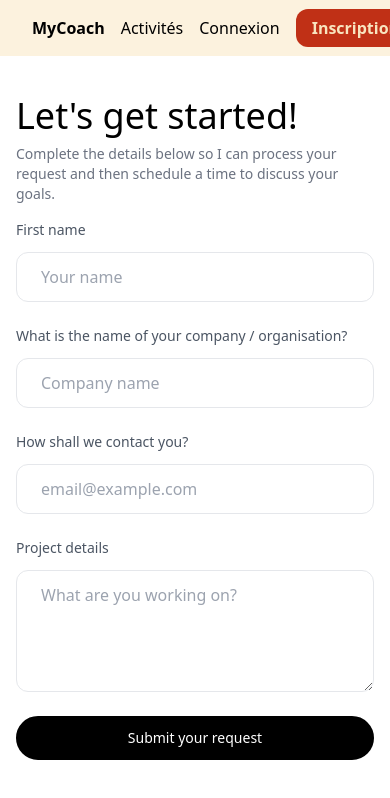
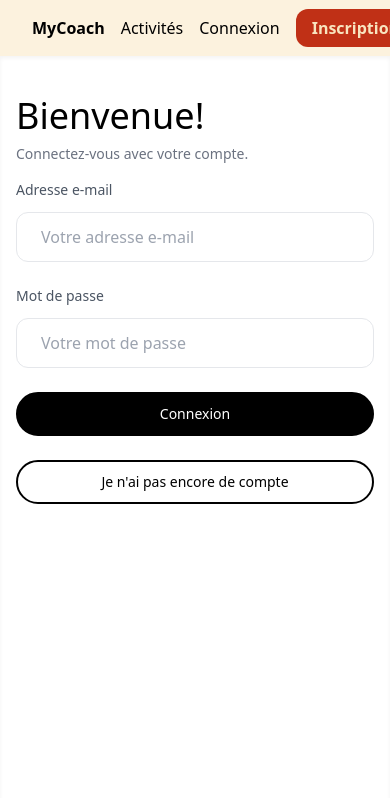
Before and after one commit to andronedev/sio2_mycoach, a Nuxt app in the folder front/: page /login in a window 390 px wide. Shown: the top 798 px of the page. Built offline with nearby package versions, Linux system fonts and the light colour scheme; what vue-responsive-video-background-player would draw is missing.

Commit message:
🚀 ajout login + register UI

```diff
--- a/front/assets/css/main.css
+++ b/front/assets/css/main.css
@@ -1,3 +1,57 @@
 @tailwind base;
 @tailwind components;
 @tailwind utilities;
+
+.reallyfull {
+    height: calc(100vh - 56px);
+}
+
+.reallyfulltable {
+    height: calc(100vh - 100px);
+}
+
+.fade-enter-active,
+.fade-leave-active {
+  transition: opacity 0.5s;
+}
+.fade-enter,
+.fade-leave-active {
+  opacity: 0;
+}
+
+
+.layout-enter-active,
+.layout-leave-active {
+    transition: opacity 0.5s;
+
+}
+.layout-enter,
+.layout-leave-active {
+    opacity: 0;
+    background-color: #000000;
+}
+
+
+
+.slide-left-enter-active,
+.slide-left-leave-active,
+.slide-right-enter-active,
+.slide-right-leave-active {
+  transition: all 0.2s;
+}
+.slide-left-enter-from {
+  opacity: 0;
+  transform: translate(50px, 0);
+}
+.slide-left-leave-to {
+  opacity: 0;
+  transform: translate(-50px, 0);
+}
+.slide-right-enter-from {
+  opacity: 0;
+  transform: translate(-50px, 0);
+}
+.slide-right-leave-to {
+  opacity: 0;
+  transform: translate(50px, 0);
+}
--- a/front/pages/activites.vue
+++ b/front/pages/activites.vue
@@ -3,7 +3,7 @@
 
     <div
       v-show="!isLoading"
-      class="flex flex-col md:flex-row justify-center items-start reallyfull"
+      class="flex flex-col md:flex-row justify-center items-start reallyfulltable"
     >
     <div class="m-4 h-full w-full select-none border-collapse rounded-lg overflow-hidden shadow-xl bg-gray-50 border-2 border-gray-400">
     <table class=" table-fixed  h-full w-full rounded-lg overflow-hidden">
@@ -153,7 +153,5 @@ export default {
 
 
 <style scoped>
-.reallyfull {
-  height: calc(100vh - 100px);
-}
+
 </style>
--- a/front/pages/login.vue
+++ b/front/pages/login.vue
@@ -1,20 +1,19 @@
 <template>
-  <section>
+  <section class="reallyfull">
     <div
-      class="relative flex justify-center max-h-full overflow-hidden lg:px-0 md:px-12"
+      class="relative flex justify-center h-full overflow-hidden lg:px-0 md:px-12"
     >
       <div
-        class="relative z-10 flex flex-col flex-1 px-4 py-10 bg-white shadow-2xl lg:py-24 md:flex-none md:px-28 sm:justify-center"
+        class="shadow-inner relative z-10 flex flex-col flex-1 px-4 py-10 bg-white shadow-2xl lg:py-24 md:flex-none md:px-28 sm:justify-center"
       >
         <div
           class="w-full max-w-md mx-auto md:max-w-sm md:px-0 md:w-96 sm:px-4"
         >
           <div class="flex flex-col">
             <div>
-              <h2 class="text-4xl text-black">Let's get started!</h2>
+              <h2 class="text-4xl text-black">Bienvenue!</h2>
               <p class="mt-2 text-sm text-gray-500">
-                Complete the details below so I can process your request and
-                then schedule a time to discuss your goals.
+                Connectez-vous avec votre compte.
               </p>
             </div>
           </div>
@@ -25,82 +24,65 @@
               <div>
                 <label
                   class="block mb-3 text-sm font-medium text-gray-600"
-                  name="name"
+                  for="email"
                 >
-                  First name
+                  Adresse e-mail
                 </label>
                 <input
+                  id="email"
                   class="block w-full px-6 py-3 text-black bg-white border border-gray-200 appearance-none rounded-xl placeholder:text-gray-400 focus:border-blue-500 focus:outline-none focus:ring-blue-500 sm:text-sm"
-                  placeholder="Your name"
+                  placeholder="Votre adresse e-mail"
+                  type="email"
+                  required
+                />
+              </div>
+              <div>
+                <label
+                  class="block mb-3 text-sm font-medium text-gray-600"
+                  for="password"
+                >
+                  Mot de passe
+                </label>
+                <input
+                  id="password"
+                  class="block w-full px-6 py-3 text-black bg-white border border-gray-200 appearance-none rounded-xl placeholder:text-gray-400 focus:border-blue-500 focus:outline-none focus:ring-blue-500 sm:text-sm"
+                  placeholder="Votre mot de passe"
+                  type="password"
+                  required
                 />
               </div>
               <div class="col-span-full">
-                <label
-                  class="block mb-3 text-sm font-medium text-gray-600"
-                  name="company"
+                <button
+                  class="items-center justify-center w-full px-6 py-2.5 text-center text-white duration-200 bg-black border-2 border-black rounded-full inline-flex hover:bg-transparent hover:border-black hover:text-black focus:outline-none focus-visible:outline-black text-sm focus-visible:ring-black"
+                  type="submit"
                 >
-                  What is the name of your company / organisation?
-                </label>
-                <input
-                  class="block w-full px-6 py-3 text-black bg-white border border-gray-200 appearance-none rounded-xl placeholder:text-gray-400 focus:border-blue-500 focus:outline-none focus:ring-blue-500 sm:text-sm"
-                  placeholder="Company name"
-                />
+                  Connexion
+                </button>
               </div>
               <div class="col-span-full">
-                <label
-                  class="block mb-3 text-sm font-medium text-gray-600"
-                  name="email"
+                <NuxtLink
+                  class="items-center justify-center w-full px-6 py-2.5 text-center text-black duration-200 bg-white border-2 border-black rounded-full inline-flex hover:bg-black hover:border-black hover:text-white focus:outline-none focus-visible:outline-black text-sm focus-visible:ring-black"
+                  type="button"
+                  to="/register"
                 >
-                  How shall we contact you?
-                </label>
-                <input
-                  class="block w-full px-6 py-3 text-black bg-white border border-gray-200 appearance-none rounded-xl placeholder:text-gray-400 focus:border-blue-500 focus:outline-none focus:ring-blue-500 sm:text-sm"
-                  placeholder="email@example.com"
-                  autocomplete="off"
-                  type="email"
-                />
-              </div>
-              <div>
-                <div>
-                  <label
-                    class="block mb-3 text-sm font-medium text-gray-600"
-                    name="message"
-                  >
-                    Project details
-                  </label>
-                  <div class="mt-1">
-                    <textarea
-                      class="block w-full px-6 py-3 text-black bg-white border border-gray-200 appearance-none rounded-xl placeholder:text-gray-400 focus:border-blue-500 focus:outline-none focus:ring-blue-500 sm:text-sm"
-                      placeholder="What are you working on?"
-                      rows="4"
-                    ></textarea>
-                  </div>
-                </div>
-              </div>
-              <div class="col-span-full">
-                <button
-                  class="items-center justify-center w-full px-6 py-2.5 text-center text-white duration-200 bg-black border-2 border-black rounded-full nline-flex hover:bg-transparent hover:border-black hover:text-black focus:outline-none focus-visible:outline-black text-sm focus-visible:ring-black"
-                  type="submit"
-                >
-                  Submit your request
-                </button>
+                  Je n'ai pas encore de compte
+                </NuxtLink>
               </div>
             </div>
           </form>
         </div>
       </div>
-      <div class="hidden bg-white lg:block lg:flex-1 lg:relative sm:contents">
+      <div class="hidden lg:block lg:flex-1 lg:relative sm:contents bg-black">
         <div
-          class="absolute inset-0 object-cover w-full min-h-screen bg-white"
+          class="absolute inset-0 object-cover w-full min-h-screen bg-black"
           alt=""
-
         >
           <video
             autoplay
             muted
             loop
             id="bkgrdVideo"
-            class=" w-full h-full bg-gray-200 object-cover"
+            class="w-full h-full bg-black object-cover shadow-inner"
           >
             <source src="cinematicv3.mp4" type="video/mp4" />
           </video>
@@ -111,6 +93,14 @@
 </template>
 
 <script>
+
+definePageMeta({
+  pageTransition: {
+    name: 'slide-right',
+    mode: 'out-in'
+  },
+})
+
 export default {};
 </script>
 
--- a/front/pages/register.vue
+++ b/front/pages/register.vue
@@ -1,17 +1,86 @@
 <template>
-
+  <section class="reallyfull">
+    <div class="relative flex justify-center h-full overflow-hidden lg:px-0 md:px-12">
+      <div class="hidden lg:block lg:flex-1 lg:relative sm:contents  bg-black">
+        <div class="absolute inset-0 object-cover w-full min-h-screen  bg-black" alt="">
+          <video autoplay muted loop id="bkgrdVideo" class="w-full h-full  bg-black object-cover shadow-inner">
+            <source src="cinematicv3.mp4" type="video/mp4" />
+          </video>
+        </div>
+      </div>
+      <div class="shadow-inner relative z-10 flex flex-col flex-1 px-4 py-10 bg-white shadow-2xl lg:py-24 md:flex-none md:px-28 sm:justify-center">
+        <div class="w-full max-w-md mx-auto md:max-w-sm md:px-0 md:w-96 sm:px-4">
+          <div class="flex flex-col">
+            <div>
+              <h2 class="text-4xl text-black">Bienvenue!</h2>
+              <p class="mt-2 text-sm text-gray-500">
+                Créez votre compte pour accéder à l'ensemble des fonctionnalités de MyCoach.
+              </p>
+            </div>
+          </div>
+          <form>
+            <input autocomplete="false" name="hidden" style="display: none" />
+            <input name="_redirect" type="hidden" value="#" />
+            <div class="mt-4 space-y-6">
+              <div>
+                <label class="block mb-3 text-sm font-medium text-gray-600" for="email">
+                  Adresse e-mail
+                </label>
+                <input
+                  id="email"
+                  class="block w-full px-6 py-3 text-black bg-white border border-gray-200 appearance-none rounded-xl placeholder:text-gray-400 focus:border-blue-500 focus:outline-none focus:ring-blue-500 sm:text-sm"
+                  placeholder="Votre adresse e-mail"
+                  type="email"
+                  required
+                />
+              </div>
+              <div>
+                <label class="block mb-3 text-sm font-medium text-gray-600" for="password">
+                  Mot de passe
+                </label>
+                <input
+                  id="password"
+                  class="block w-full px-6 py-3 text-black bg-white border border-gray-200 appearance-none rounded-xl placeholder:text-gray-400 focus:border-blue-500 focus:outline-none focus:ring-blue-500 sm:text-sm"
+                  placeholder="Votre mot de passe"
+                  type="password"
+                  required
+                />
+              </div>
+              <div class="col-span-full">
+                <button
+                  class="items-center justify-center w-full px-6 py-2.5 text-center text-white duration-200 bg-black border-2 border-black rounded-full inline-flex hover:bg-transparent hover:border-black hover:text-black focus:outline-none focus-visible:outline-black text-sm focus-visible:ring-black"
+                  type="submit"
+                >
+                  S'inscrire
+                </button>
+              </div>
+              <div class="col-span-full">
+                <NuxtLink
+                  class="items-center justify-center w-full px-6 py-2.5 text-center text-black duration-200 bg-white border-2 border-black rounded-full inline-flex hover:bg-black hover:border-black hover:text-white focus:outline-none focus-visible:outline-black text-sm focus-visible:ring-black"
+                  type="button"
+                  to="/login"
+                >
+                  J'ai déjà un compte
+                </NuxtLink>
+              </div>
+            </div>
+          </form>
+        </div>
+      </div>
+    </div>
+  </section>
 </template>
 
 <script>
 
-
-export default {
-
-}
+definePageMeta({
+  pageTransition: {
+    name: 'slide-left',
+    mode: 'out-in'
+  },
+})
+export default {};
 
 </script>
 
-<style scoped>
-
-
-</style>
+<style scoped></style>
```
Also changed, not shown: front/nuxt.config.ts (+11 -0 lines).
